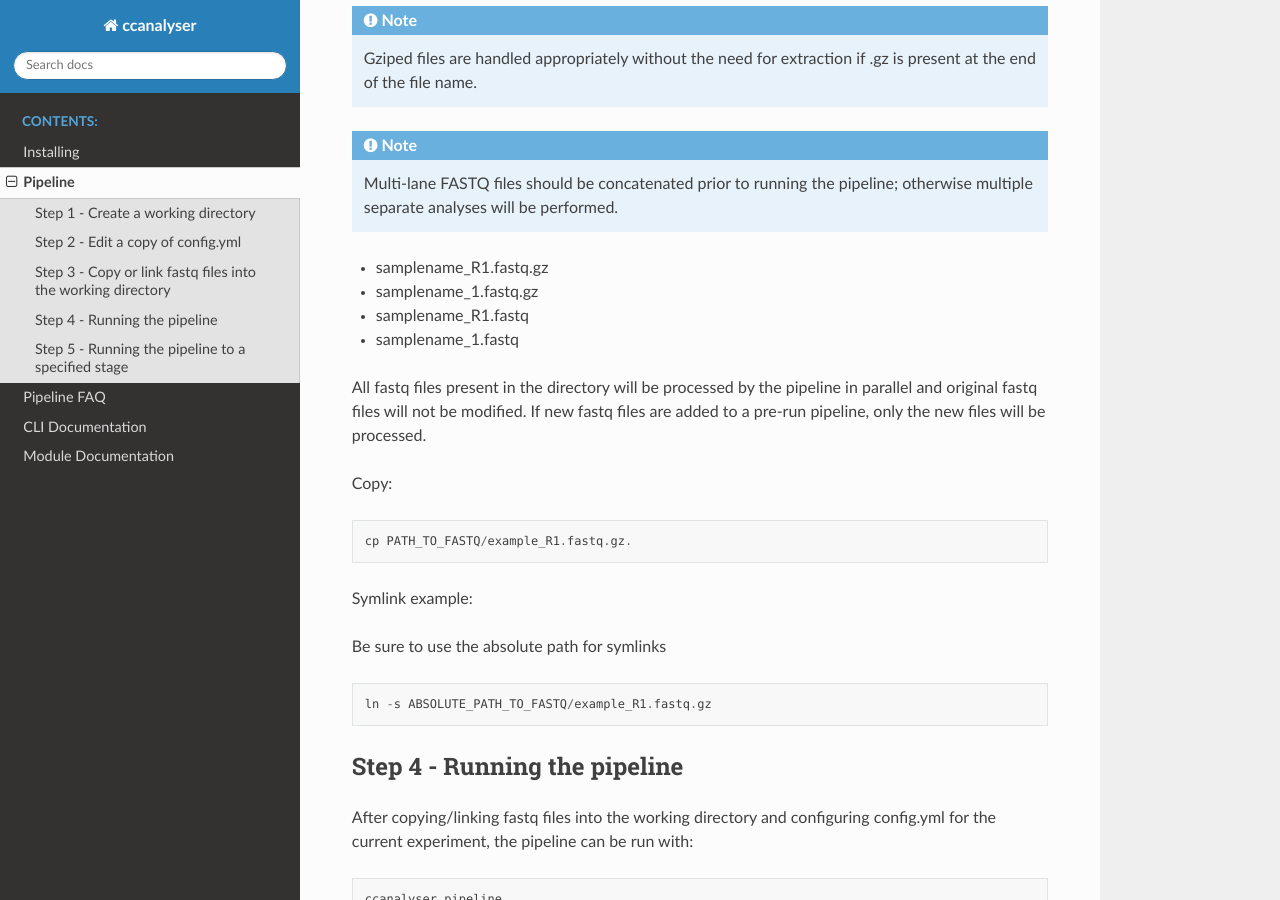
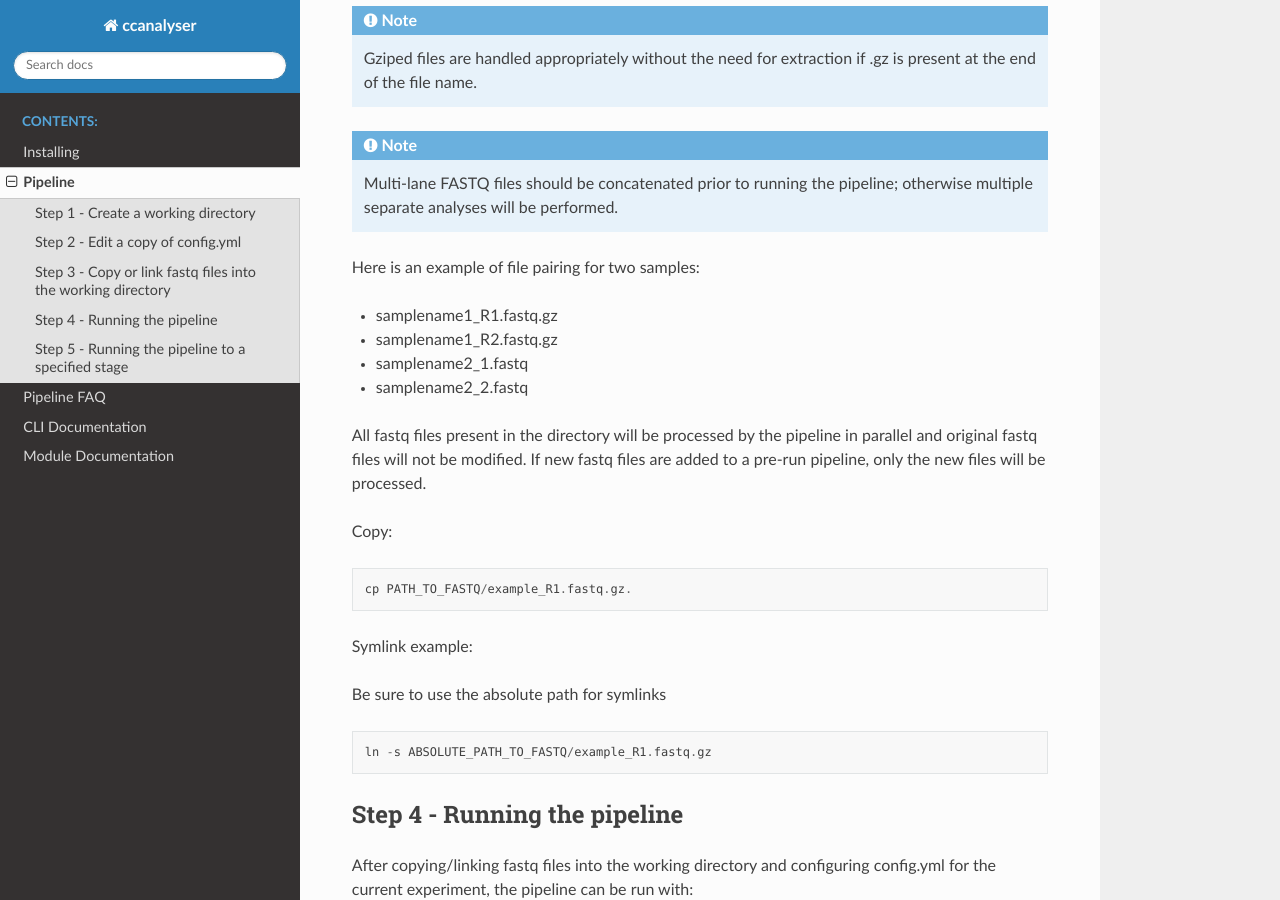
Before and after one commit to sims-lab/CapCruncher, a Sphinx documentation site: the page built from docs/running_the_pipeline.rst, in a window 1280 px wide and 900 px high, scrolled down 1583 px. Built offline with Sphinx 7.4.7 and the Read the Docs theme 2.0.0, drawn with Linux system fonts in a browser that asks for light colours.

Commit message:
update example of file pairing

```diff
--- a/docs/running_the_pipeline.rst
+++ b/docs/running_the_pipeline.rst
@@ -73,10 +73,12 @@ The pipeline requires that fastq files are paired and in any of these formats:
     concatenated prior to running the pipeline; otherwise multiple separate analyses will
     be performed.
 
-* samplename_R1.fastq.gz
-* samplename_1.fastq.gz
-* samplename_R1.fastq
-* samplename_1.fastq
+Here is an example of file pairing for two samples:
+
+* samplename1_R1.fastq.gz
+* samplename1_R2.fastq.gz
+* samplename2_1.fastq
+* samplename2_2.fastq
 
 All fastq files present in the directory will be processed by the pipeline in parallel and
 original fastq files will not be modified. If new fastq files are added to a pre-run pipeline,
```
